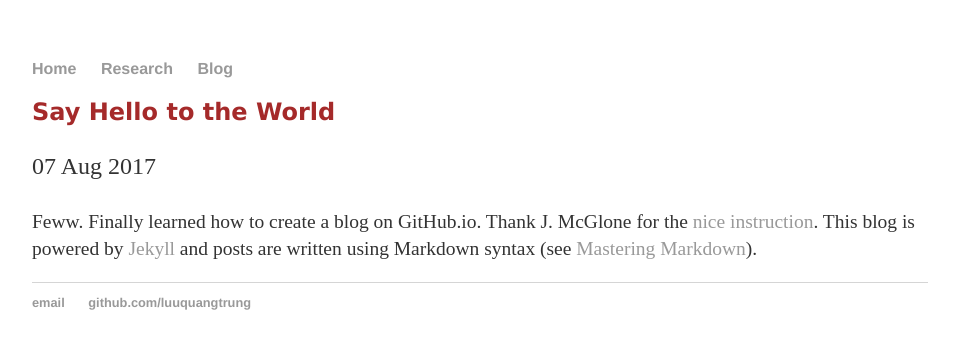
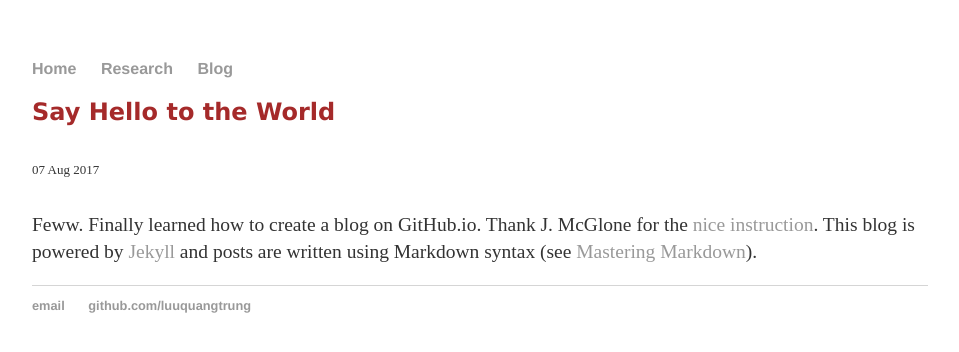
Before and after one commit to luuquangtrung/luuquangtrung.github.io_v1, a Jekyll site: the page built from _posts/2017-08-07-site-launched.md, in a window 1280 px wide. Shown: the top 352 px of the page, without its empty margins (160-1119 px from the left). Built offline with Jekyll 4.4.1, drawn with Linux system fonts in a browser that asks for light colours.

Commit message:
Update post.html

```diff
--- a/_layouts/post.html
+++ b/_layouts/post.html
@@ -5,11 +5,18 @@
 
 <h2 style="font-family:verdana; color:brown">{{ page.title }}</h2>
 
-<p class="meta"> {{ page.date | date_to_string }} </p>
-<!--  <p class="meta"> <font size="2"> {{ page.date | date_to_string }} </font> </p> -->
+<!-- <p class="meta"> {{ page.date | date_to_string }} </p> -->
+<p class="meta">
+  <font size="2">
+    {{ page.date | date_to_string }}
+  </font>
+</p>
 
+<!-- Contents -->
 <div class="post">
-  <font size="2"> {{ content }} </font>
+  <font size="2">
+    {{ content }}
+  </font>
 </div>
 
 <!-- Embed MathJax for LaTeX rendering -->
```
